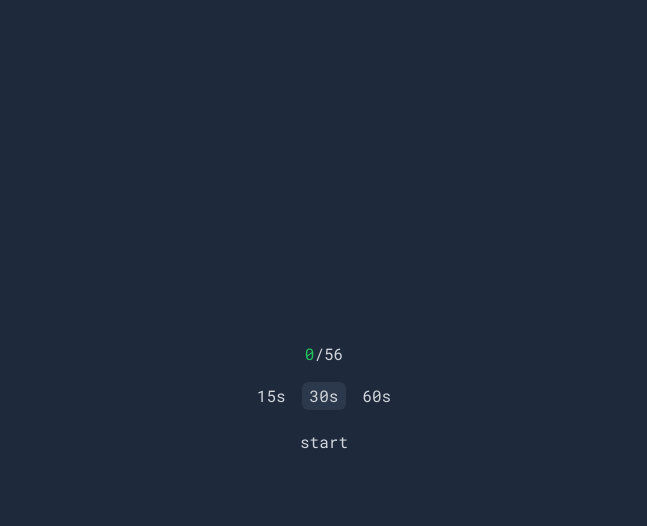
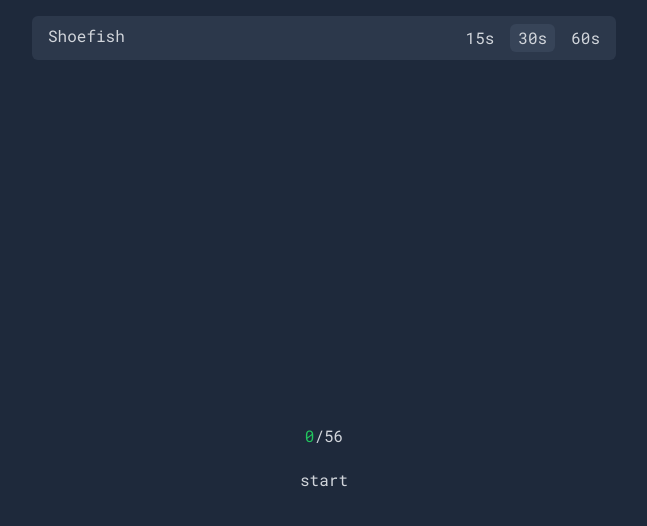
Before and after one commit to JaxonScott/shoefish-type-test, a Next.js app: page / in a window 1280 px wide. Shown: the top 526 px of the page, without its empty margins (316-963 px from the left). Built offline with nearby package versions, Linux system fonts and the light colour scheme.

Commit message:
added navbar, changed time selction location

```diff
--- /dev/null
+++ b/src/components/Navbar.tsx
@@ -0,0 +1,49 @@
+import React, { Dispatch, SetStateAction } from "react";
+import clsx from "clsx";
+
+export default function Navbar({
+  setStarted,
+  setTimePicker,
+  timePicker,
+}: {
+  setStarted: Dispatch<SetStateAction<boolean>>;
+  setTimePicker: Dispatch<SetStateAction<number>>;
+  timePicker: number;
+}) {
+  return (
+    <div className="mx-auto mt-4 flex w-1/2 justify-between rounded-md bg-slate-500 bg-opacity-20 px-4 py-2">
+      <div>
+        <p>Shoefish</p>
+      </div>
+      <div className="flex justify-center gap-4">
+        <button
+          className={clsx({
+            ["rounded-md bg-slate-500 bg-opacity-20 px-2 py-0.5"]:
+              timePicker === 15,
+          })}
+          onClick={() => setTimePicker(15)}
+        >
+          15s
+        </button>
+        <button
+          onClick={() => setTimePicker(30)}
+          className={clsx({
+            ["rounded-md bg-slate-500 bg-opacity-20 px-2 py-0.5"]:
+              timePicker === 30,
+          })}
+        >
+          30s
+        </button>
+        <button
+          onClick={() => setTimePicker(60)}
+          className={clsx({
+            ["rounded-md bg-slate-500 bg-opacity-20 px-2 py-0.5"]:
+              timePicker === 60,
+          })}
+        >
+          60s
+        </button>
+      </div>
+    </div>
+  );
+}
--- a/src/pages/index.tsx
+++ b/src/pages/index.tsx
@@ -6,6 +6,7 @@ import clsx from "clsx";
 import Countdown from "react-countdown";
 import testData from "../data/data.json";
 import { MdRefresh } from "react-icons/md";
+import Navbar from "~/components/Navbar";
 
 const Home: NextPage = () => {
   const [k, setK] = useState(false);
@@ -31,39 +32,10 @@ const Home: NextPage = () => {
     if (completed || !started) {
       return (
         <>
-          <div className="flex justify-center gap-4">
-            <button
-              className={clsx({
-                ["rounded-md bg-slate-500 bg-opacity-20 px-2 py-0.5"]:
-                  timePicker === 15,
-              })}
-              onClick={() => setTimePicker(15)}
-            >
-              15s
-            </button>
-            <button
-              onClick={() => setTimePicker(30)}
-              className={clsx({
-                ["rounded-md bg-slate-500 bg-opacity-20 px-2 py-0.5"]:
-                  timePicker === 30,
-              })}
-            >
-              30s
-            </button>
-            <button
-              onClick={() => setTimePicker(60)}
-              className={clsx({
-                ["rounded-md bg-slate-500 bg-opacity-20 px-2 py-0.5"]:
-                  timePicker === 60,
-              })}
-            >
-              60s
-            </button>
-          </div>
           <div className="flex justify-center">
             <button
               onClick={() => onCompleteTime()}
-              className="mt-4 rounded-md px-4 py-1 hover:bg-slate-600 hover:bg-opacity-25"
+              className="rounded-md px-4 py-1 hover:bg-slate-600 hover:bg-opacity-25"
             >
               start
             </button>
@@ -110,7 +82,16 @@ const Home: NextPage = () => {
         <meta name="description" content="Generated by create-t3-app" />
         <link rel="icon" href="/favicon.ico" />
       </Head>
-      <main className="mx-auto flex h-screen w-1/2 flex-col items-center justify-center">
+
+      <main>
+        <div>
+          <Navbar
+            setStarted={setStarted}
+            setTimePicker={setTimePicker}
+            timePicker={timePicker}
+          />
+        </div>
+        <div className="mx-auto flex h-screen w-1/2 flex-col items-center justify-center">
           <div>
             <div className="mb-4 flex justify-center gap-4">
               {started ? (
@@ -156,6 +137,7 @@ const Home: NextPage = () => {
               />
             </div>
           ) : null}
+        </div>
       </main>
     </>
   );
--- a/src/styles/globals.css
+++ b/src/styles/globals.css
@@ -3,5 +3,6 @@
 @tailwind utilities;
 
 body {
-  @apply bg-slate-800 text-gray-300 font-[robotoMono];
+  @apply mx-2 bg-slate-800 font-[robotoMono] text-gray-300 md:mx-14;
+  overscroll-behavior: none;
 }
```
Lines whose indentation alone changed are shown as unchanged.
